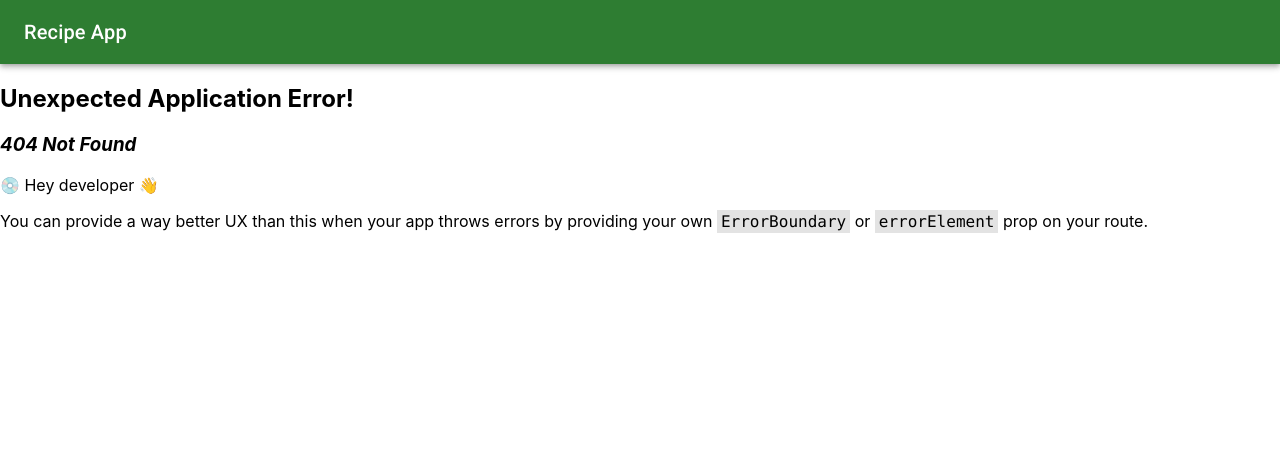
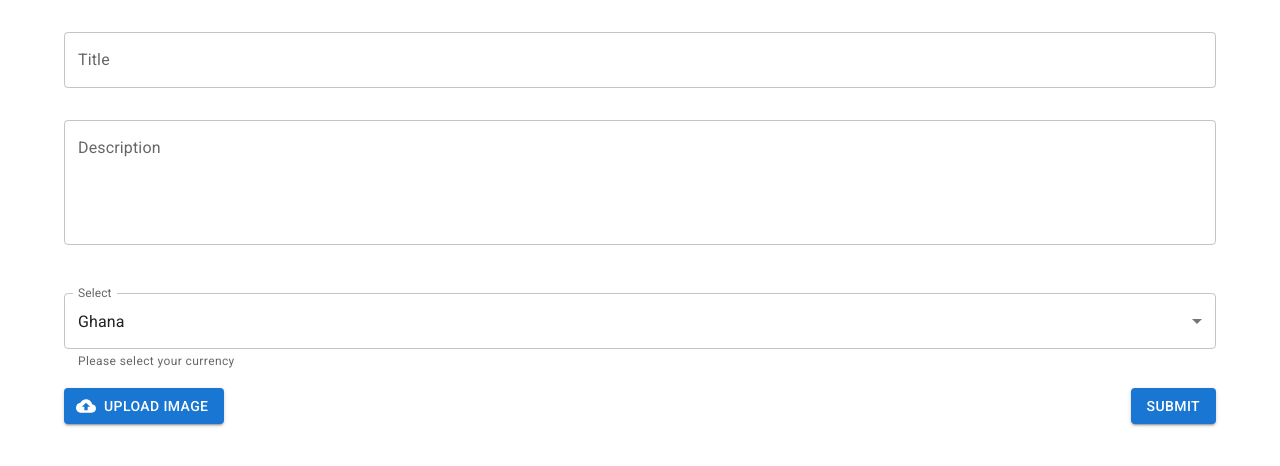
Before and after one commit to mrkabby/recipe-app, a React (Create React App) app: page /add-recipe in a window 1280 px wide. Before the commit this address had no page. Shown: the top 466 px of the page. Built offline with nearby package versions, Linux system fonts and the light colour scheme; a web font is replaced by a local one.

Commit message:
lots of cathing up

```diff
--- a/src/App.js
+++ b/src/App.js
@@ -1,20 +1,23 @@
 
 import { RouterProvider, createBrowserRouter } from 'react-router-dom';
-import Navbar from './components/Navbar';
+
 import Recipe from './pages/recipe';
 import Recipes from './pages/recipes';
+import AddRecipe from './pages/add-recipe/AddRecipe';
+
 
 
 const router = createBrowserRouter([
   { path: "/", element: <Recipes /> },
   { path: "/recipes", element: <Recipes /> },
-
-  { path: "/recipes/:id", element: <Recipe /> }
+  { path: "/recipes/:id", element: <Recipe /> },
+  { path: "/add-recipe", element: <AddRecipe/> },
 ])
 function App() {
   return (
     <>
-      <Navbar />
+
+
       <RouterProvider router={router} />
     </>
 
--- a/src/components/Navbar/index.js
+++ b/src/components/Navbar/index.js
@@ -1,5 +1,5 @@
 
-import { AppBar, Toolbar, Typography } from "@mui/material";
+import { AppBar, Button, Toolbar, Typography } from "@mui/material";
 
 
 export default function Navbar() {
@@ -10,7 +10,7 @@ export default function Navbar() {
           <Typography variant="h6" component="div" sx={{ flexGrow: 1 }}>
             Recipe App
           </Typography>
-
+        <Button variant="contained" color="success">Add New Recipe</Button>
         </Toolbar>
       </AppBar>
     );
--- /dev/null
+++ b/src/pages/add-recipe/AddRecipe.js
@@ -0,0 +1,92 @@
+import React from 'react'
+import TextField from '@mui/material/TextField';
+import MenuItem from '@mui/material/MenuItem';
+import { Container } from '@mui/material';
+import Button from '@mui/material/Button';
+import CloudUploadIcon from '@mui/icons-material/CloudUpload';
+import { styled } from '@mui/material/styles';
+import Stack from '@mui/material/Stack';
+
+
+const countries = [
+  {
+    value: 'GH',
+    label: 'Ghana',
+  },
+  {
+    value: 'NG',
+    label: 'Nigeria',
+  },
+  {
+    value: 'TG',
+    label: 'Togo',
+  },
+  {
+    value: 'AU',
+    label: 'Australia',
+  },
+];
+
+const VisuallyHiddenInput = styled('input')({
+  clip: 'rect(0 0 0 0)',
+  clipPath: 'inset(50%)',
+  height: 1,
+  overflow: 'hidden',
+  position: 'absolute',
+  bottom: 0,
+  left: 0,
+  whiteSpace: 'nowrap',
+  width: 1,
+});
+
+const AddRecipe = () => {
+  return (
+    <div>
+    <Container sx={{my: '2rem'}} maxWidth='lg'>
+      <TextField id="outlined-basic" label="Title" variant="outlined" fullWidth />
+      <TextField
+          id="filled-multiline-static"
+          label="Description"
+          multiline
+          rows={4}
+          defaultValue=""
+          variant="outlined"
+          fullWidth
+          sx={{my:'2rem'}}
+        />
+
+      <TextField
+          id="outlined-select-currency"
+          select
+          label="Select"
+          defaultValue="GH"
+          helperText="Please select your currency"
+          fullWidth
+          sx={{my:'1rem'}}
+        >
+          {countries.map((option) => (
+            <MenuItem key={option.value} value={option.value}>
+              {option.label}
+            </MenuItem>
+          ))}
+        </TextField>
+        <Stack justifyContent="space-between" direction="row">
+        <Button
+      component="label"
+      role={undefined}
+      variant="contained"
+      tabIndex={-1}
+      startIcon={<CloudUploadIcon />}
+    >
+      Upload image
+      <VisuallyHiddenInput type="file" />
+    </Button>
+    <Button variant="contained">Submit</Button>
+    </Stack>
+      </Container>
+
+    </div>
+  );
+}
+
+export default AddRecipe;
--- a/src/pages/recipe/index.js
+++ b/src/pages/recipe/index.js
@@ -1,38 +1,37 @@
-import { useParams } from "react-router-dom";
-import useSWR from "swr";
-import loadingIcon from "../../assets/images/infinite-spinner.svg"
-import { Container } from "@mui/material";
+import React from 'react'
+import { useParams } from 'react-router-dom';
+import useSWR from 'swr';
+import ripples from '../../assets/Images/ripples.svg'
+import { Container } from '@mui/material';
+import Navbar from '../../component/navbar/index'
+
 
 const getRecipe = (...args) => {
-
-    // prepare URL
-    const url = new URL(args[0]);
-    url.searchParams.append("apiKey", process.env.REACT_APP_SPOONACULAR_API_KEY);
-    //fetch and return recipe
-    return fetch(url).then(response => response.json())
+   // Prepare url
+   const url = new URL(args[0]);
+   url.searchParams.append ('apiKey', process.env.REACT_APP_SPOONACULAR_API_KEY);
+  //  fetch and return recipe
+  return fetch (url).then(response => response.json());
 }
 
-export default function Recipe() {
-    const { id } = useParams();
-    const { data, isLoading } = useSWR(`https://api.spoonacular.com/recipes/${id}/information `, getRecipe);
-    // console.log (data,isLoading);
 
+const Recipe = () => {
+const {id} = useParams();
+const {data, isLoading} = useSWR(`${process.env.REACT_APP_RECIPE_API_URL}/recipes/${id}`, getRecipe)
+// console.log(data, isLoading);
 
+  return (
+    <>
+    <Navbar />
+    {isLoading ? <img src={ripples} alt='Loading'/> :(
+      <Container>
+        <h1>{data.title}</h1>
+        <div dangerouslySetInnerHTML={{__html:data.summary}} />
+        <img src={data.image} alt={data.title} />
+      </Container>
+    )}
+    </>
+  );
+}
 
-    return (
-        <>
-        {isLoading ? <img src={loadingIcon} /> : (
-
-            <Container >
-                <h1> {data.title} </h1>
-
-                <div dangerouslySetInnerHTML ={{__html: data.summary}} />
-                <img src = {data.image} />
-
-            </Container>
-        )
-        }
-
-        </>
-    )
-}
+export default Recipe;
--- a/src/pages/recipes/index.js
+++ b/src/pages/recipes/index.js
@@ -1,64 +1,64 @@
-import { CardMedia, Container, Grid, TextField, Card, CardContent, Typography, CardActionArea } from "@mui/material";
-import { useEffect } from "react";
-import { useState } from "react";
-import emptyIcon from "../../assets/images/undraw_empty_re_opql.svg";
-import loadingIcon from "../../assets/images/infinite-spinner.svg"
+import { Card, CardContent, CardMedia, Container, Grid, TextField, Typography, CardActionArea } from "@mui/material";
+import { useEffect, useState } from "react";
+import Nodata from '../../assets/Images/Nodata.svg';
+import ripples from '../../assets/Images/ripples.svg';
 import { Link } from "react-router-dom";
+import Navbar from "../../component/navbar/index";
+
 
 export default function Recipes() {
 const [recipes, setRecipes] = useState([]);
-    const [keyword, setKeyword] = useState("");
-    const [loading, setLoading] = useState(false)
-
+const [keyword, setKeyword] = useState('');
+const [loading, setLoading] = useState(false);
 
 const getRecipes = () => {
-        setLoading(true)
-        // prepare URL
-        const url = new URL("https://api.spoonacular.com/recipes/complexSearch");
-        url.searchParams.append("apiKey", process.env.REACT_APP_SPOONACULAR_API_KEY);
-        url.searchParams.append('query', keyword);
+    setLoading(true);
+    // Prepare url
+    // const url = new URL('https://api.spoonacular.com/recipes/complexSearch');
+    const url = new URL(`${process.env.REACT_APP_RECIPE_API_URL}/recipes`);
+    // url.searchParams.append ('apiKey', process.env.REACT_APP_SPOONACULAR_API_KEY);
+    // url.searchParams.append('query', keyword);
 
     // fetch recipes from API
-        fetch(url)
+    fetch (url)
     .then(response => response.json())
     .then(data => {
-
-                // update recipes state
-                setRecipes(data.results);
+        // Update recipes state
+        // setRecipes(data.results);
+        setRecipes(data);
         // console.log(data);
     })
     .catch(error => {
         console.log(error);
-
     })
     .finally(() => setLoading(false))
-
 }
 
 useEffect(getRecipes, [keyword]);
+
     return (
-
-    <Container sx={{ my: '2rem' }}>
+        <>
+        <Navbar />
+        <Container sx={{ my: "2rem" }}>
             <TextField
                 fullWidth
                 id="outlined-basic"
                 label="Enter a keyword to search recipes and hit Enter"
                 variant="outlined"
-            onKeyDown={event => event.key === "Enter" &&
-                setKeyword(event.target.value)} />
+                onKeyDown={event => event.key === 'Enter' && setKeyword(event.target.value)}/>
 
-        <Grid sx={{ mt: '1rem', justifyContent: "center" }} container spacing={3}>
-            {loading ? <img src= {loadingIcon} width="50%"/> : recipes.length > 0 ? recipes.map(recipe => (<Grid key={recipe.id} item xs={4}>
-                <Card sx={{ maxWidth: 345, height: '100%' }}>
-                    <CardActionArea sx={{ height: "100" }}>
+            <Grid sx={{ mt: "1rem", justifyContent:'center' }} container spacing={3}>
+              {loading ? <img src={ripples} width='50%'/> : recipes.length > 0 ? recipes.map(recipe => (  <Grid key={recipe._id} item xs={4}>
+                    <Card sx={{ maxWidth: 345, height:'100%' }}>
+                        <CardActionArea sx={{height:'100%'}}>
                             <CardMedia
                                 component="img"
                                 height="140"
-                            image={recipe.image}
+                                image={`${process.env.REACT_APP_RECIPE_API_URL}/${recipe.image}`}
                                 alt={recipe.title}
                             />
-                        <CardContent sx={{ height: "100" }}>
-                            <Link to={`/recipes/${recipe.id}`}>
+                            <CardContent sx={{height:'100%'}}>
+                               <Link to={`/recipes/${recipe._id}`}>
                                <Typography gutterBottom variant="h5" component="div">
                                     {recipe.title}
                                 </Typography>
@@ -67,9 +67,9 @@ return (
                             </CardContent>
                         </CardActionArea>
                     </Card>
-            </Grid>)) : <img src={emptyIcon} width={"50%"} />}
-
+                </Grid>)): <img src={Nodata} width='30%' />}
             </Grid>
         </Container>
+        </>
     );
 }
```
Lines whose indentation alone changed are shown as unchanged.
